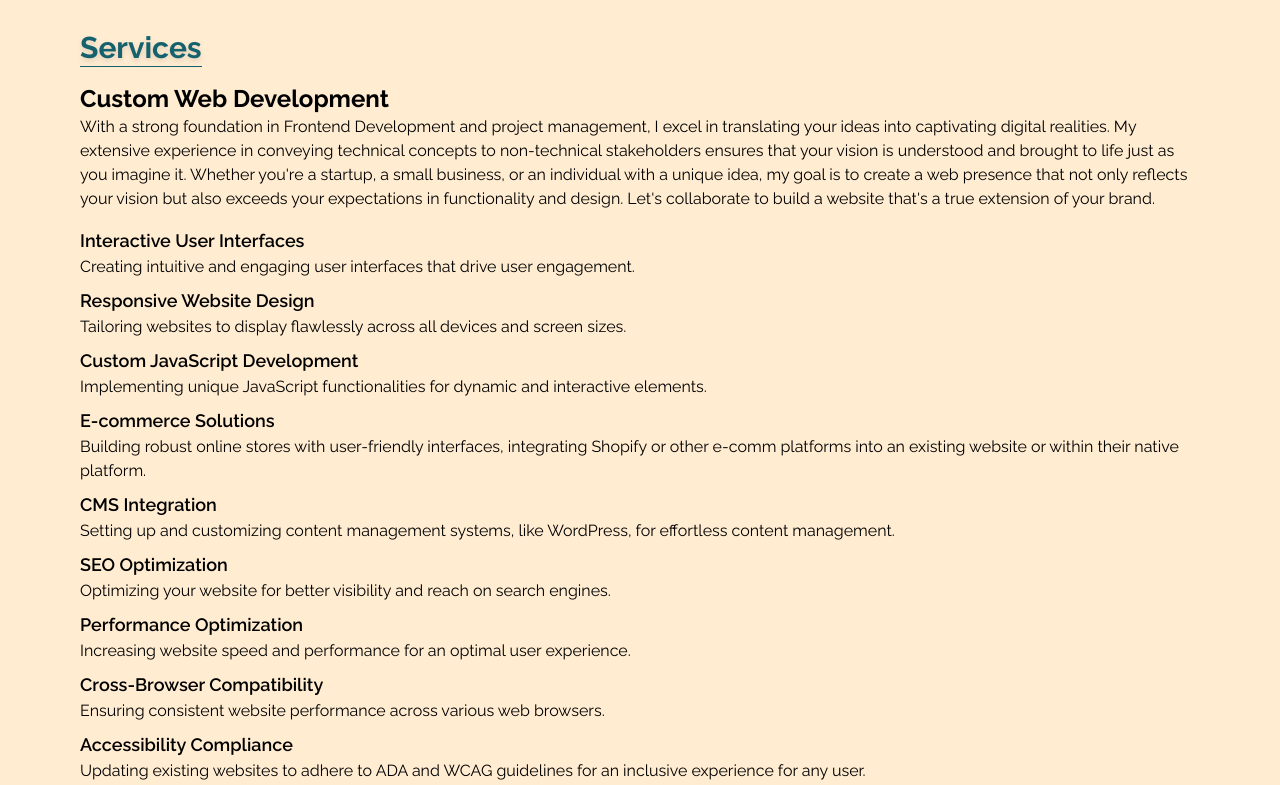
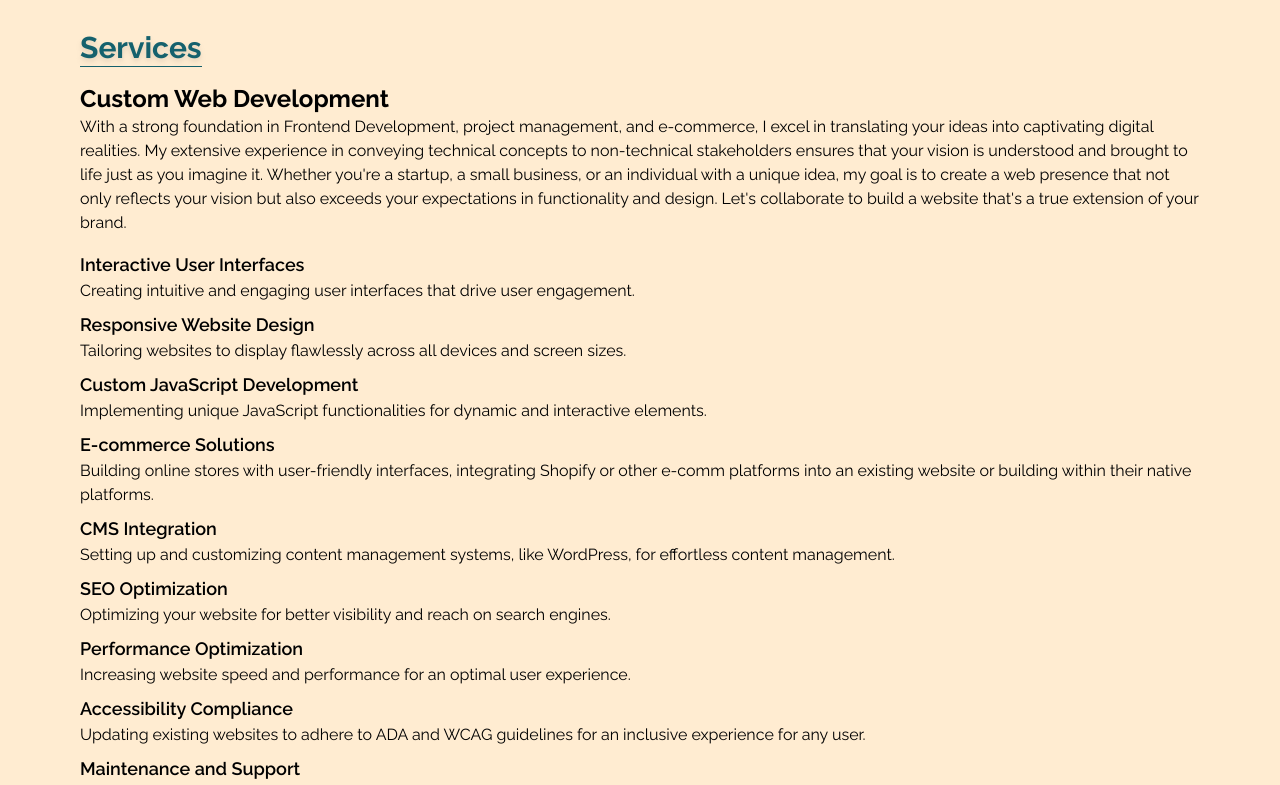
Before and after one commit to RickV85/rickvermeil.com_next, a Next.js app: page /freelance in a window 1280 px wide. Shown: the part 1255-2040 px from the top of the page. Built offline with nearby package versions, Linux system fonts and the light colour scheme; a web font is replaced by a local one.

Commit message:
More copy updates

```diff
--- a/src/app/Components/Footer/Footer.tsx
+++ b/src/app/Components/Footer/Footer.tsx
@@ -12,7 +12,7 @@ export default function Footer() {
         >
           Email me
         </Link>
-        <p className="text-center text-sm text-beige ">
+        <p className="text-center text-sm text-beige m-1 ">
           {`If the above link doesn't work, please send me an email at
         rickv85(at)gmail.com`}
         </p>
--- a/src/app/freelance/page.tsx
+++ b/src/app/freelance/page.tsx
@@ -80,17 +80,17 @@ export default function Freelance() {
                 Custom Web Development
               </h4>
               <p>
-                With a strong foundation in Frontend Development and project
-                management, I excel in translating your ideas into captivating
-                digital realities. My extensive experience in conveying
-                technical concepts to non-technical stakeholders ensures that
-                your vision is understood and brought to life just as you
-                imagine it. Whether you&apos;re a startup, a small business, or
-                an individual with a unique idea, my goal is to create a web
-                presence that not only reflects your vision but also exceeds
-                your expectations in functionality and design. Let&apos;s
-                collaborate to build a website that&apos;s a true extension of
-                your brand.
+                With a strong foundation in Frontend Development, project
+                management, and e-commerce, I excel in translating your ideas
+                into captivating digital realities. My extensive experience in
+                conveying technical concepts to non-technical stakeholders
+                ensures that your vision is understood and brought to life just
+                as you imagine it. Whether you&apos;re a startup, a small
+                business, or an individual with a unique idea, my goal is to
+                create a web presence that not only reflects your vision but
+                also exceeds your expectations in functionality and design.
+                Let&apos;s collaborate to build a website that&apos;s a true
+                extension of your brand.
               </p>
               <ul className="my-4 ">
                 <li className="my-2 ">
@@ -118,9 +118,9 @@ export default function Freelance() {
                   <h5 className="text-lg font-semibold">
                     E-commerce Solutions
                   </h5>
-                  Building robust online stores with user-friendly interfaces,
+                  Building online stores with user-friendly interfaces,
                   integrating Shopify or other e-comm platforms into an existing
-                  website or within their native platform.
+                  website or building within their native platforms.
                 </li>
                 <li className="my-2 ">
                   <h5 className="text-lg font-semibold">CMS Integration</h5>
@@ -138,13 +138,6 @@ export default function Freelance() {
                   </h5>
                   Increasing website speed and performance for an optimal user
                   experience.
-                </li>
-                <li className="my-2 ">
-                  <h5 className="text-lg font-semibold">
-                    Cross-Browser Compatibility
-                  </h5>
-                  Ensuring consistent website performance across various web
-                  browsers.
                 </li>
                 <li className="my-2 ">
                   <h5 className="text-lg font-semibold">
```
